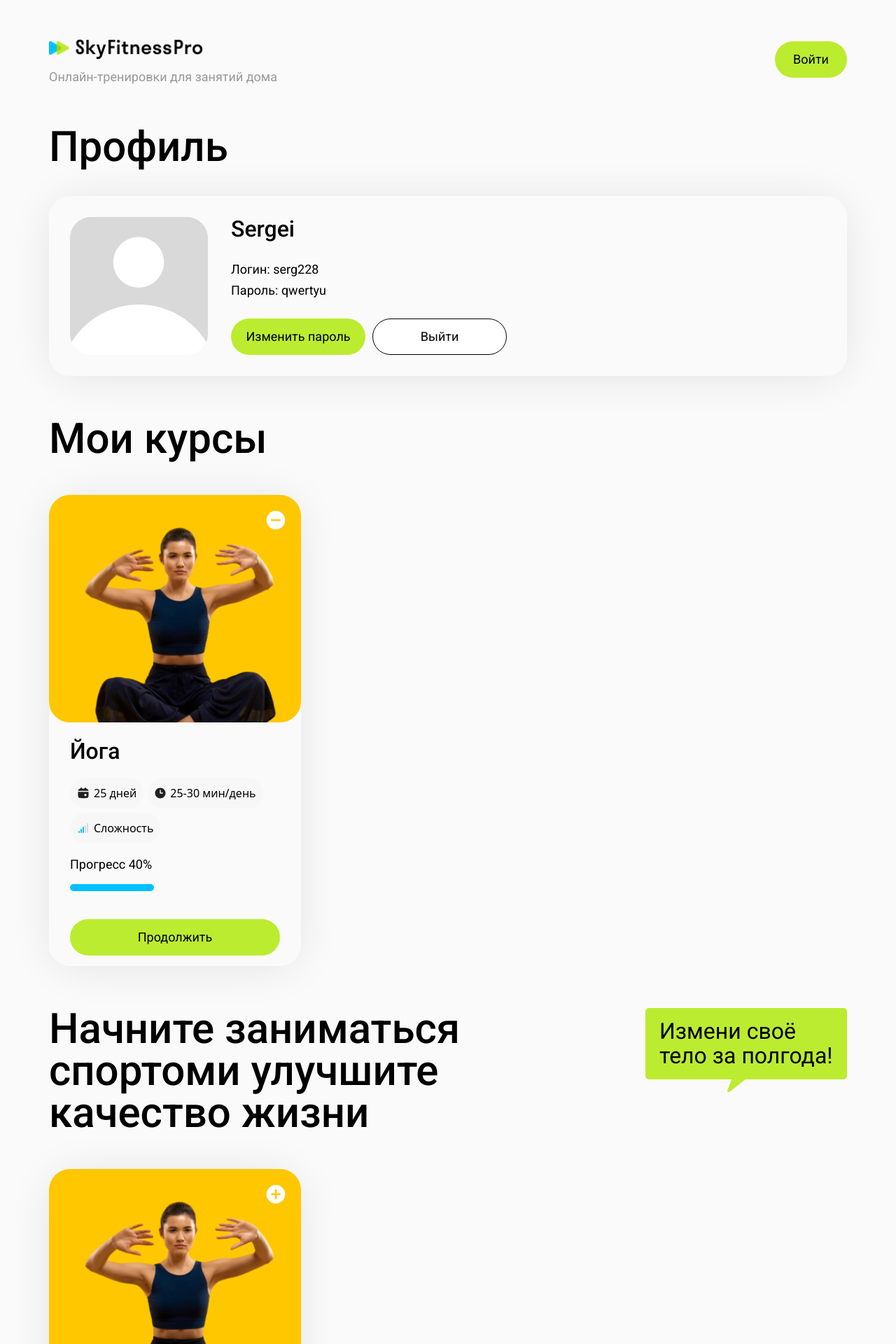
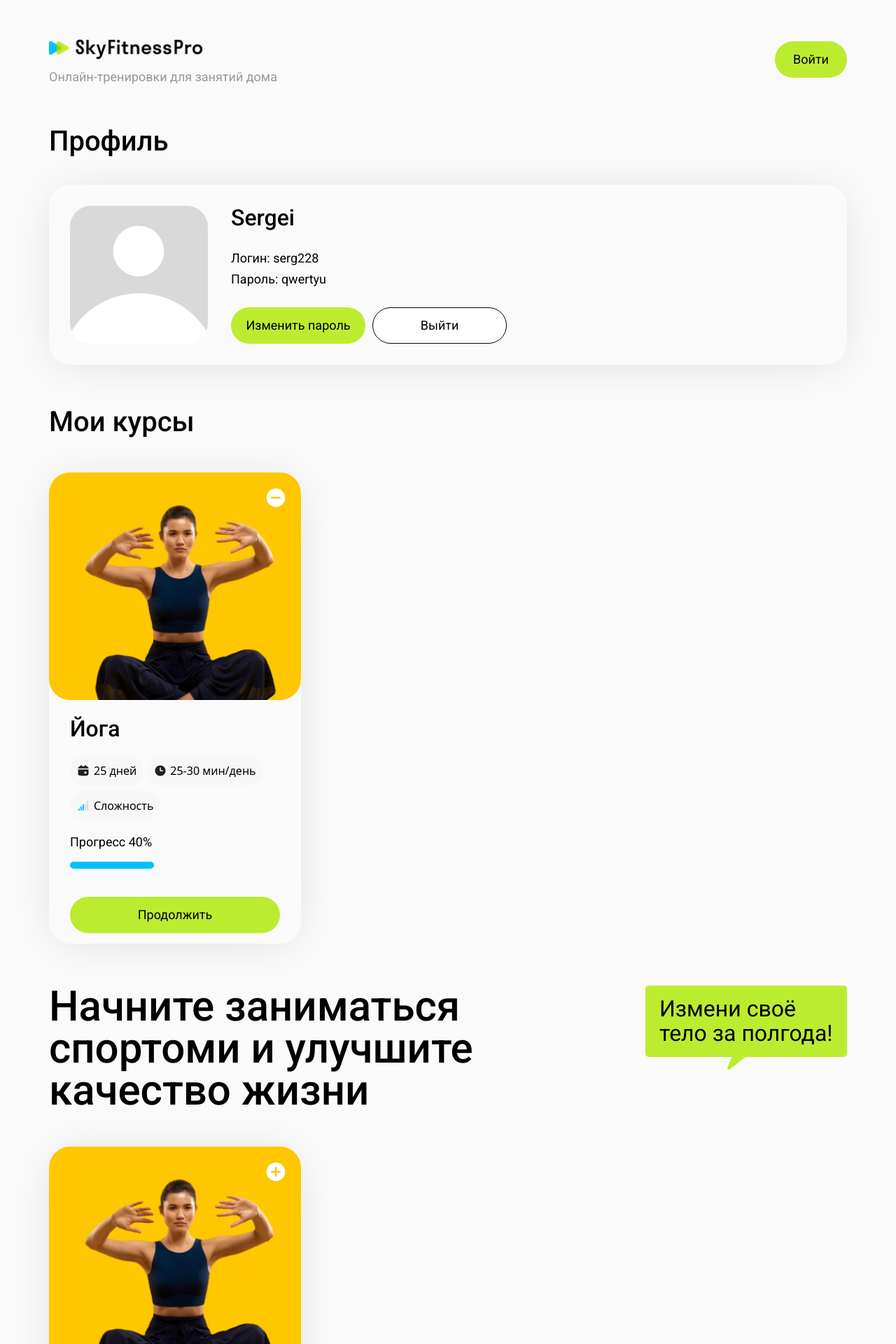
Before and after one commit to Fnami51/SkyProFitnes, a React (Vite) app in the folder sky-pro-fitnes/: page / in a window 1280 px wide. Shown: the top 1920 px of the page at 70% size. Built offline with nearby package versions, Linux system fonts and the light colour scheme.

Commit message:
DEV-27 Correction style

```diff
--- a/sky-pro-fitnes/src/components/MainPage/MainPage.tsx
+++ b/sky-pro-fitnes/src/components/MainPage/MainPage.tsx
@@ -6,9 +6,9 @@ function MainPage() {
     return (
     <>
         <main className="mt-[60px]">
-            <article className='flex gap-[30px]'>
+            <article className='flex gap-[25px]'>
                 <h1 className="text-[60px] mobile:text-[32px] font-medium leading-[60px] mobile:leading-[35.2px] text-left font-roboto">
-                    Начните заниматься спортоми улучшите качество жизни
+                    Начните заниматься спортоми и улучшите качество жизни
                 </h1>
                 <div className="h-[120px] mobile:hidden">
                     <div className="w-[288px] h-[120px] bg-[url('/speech_bubble.svg')] bg-no-repeat bg-cover pt-[16px] pl-[20px] font-roboto text-[32px] text-left leading-[35.2px]">
--- a/sky-pro-fitnes/src/components/ProfilPage/ProfilPage.tsx
+++ b/sky-pro-fitnes/src/components/ProfilPage/ProfilPage.tsx
@@ -6,11 +6,11 @@ function ProfilPage() {
     return (
     <>
         <main className="mt-[60px]">
-            <h1 className="text-[60px] font-medium leading-[60px] text-left font-roboto mobile:text-[40px] mobile:leading-[44px]">
+            <h1 className="text-[40px] font-medium leading-[44px] text-left font-roboto mobile:text-[24px] mobile:leading-[26.4px]">
                 Профиль
             </h1>
             <Profil name="Sergei" login="serg228" password="qwertyu" url_img=""/>
-            <h1 className="text-[60px] font-medium leading-[60px] text-left font-roboto mobile:text-[40px] mobile:leading-[44px]">
+            <h1 className="text-[40px] font-medium leading-[44px] text-left font-roboto mobile:text-[24px] mobile:leading-[26.4px]">
                 Мои курсы
             </h1>
             <article className='flex flex-wrap gap-[40px] mt-[50px]'>
```
